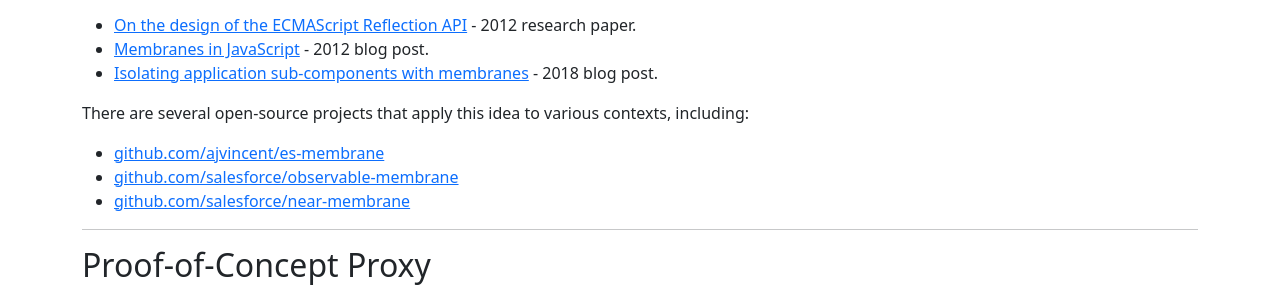
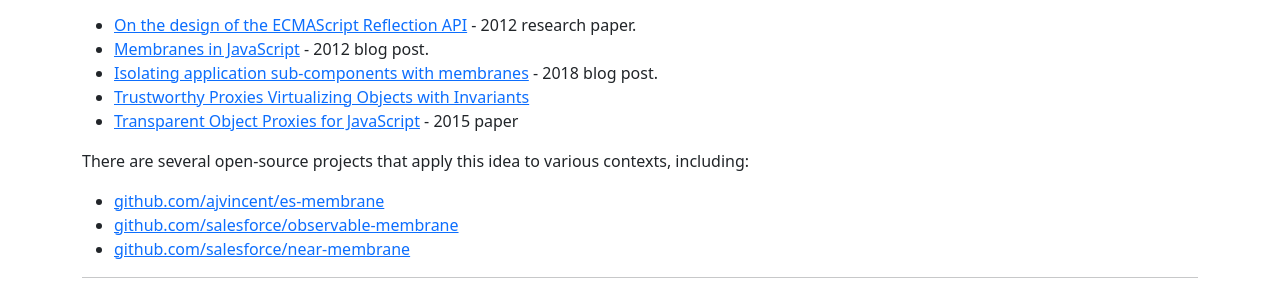
Before and after one commit to astegmaier/playground-iframe-membranes, a plain HTML site: page index.html in a window 1280 px wide. Shown: the part 525-812 px from the top of the page. Drawn offline with nearby package versions, Linux system fonts and the light colour scheme.

Commit message:
More links.

```diff
--- a/index.html
+++ b/index.html
@@ -105,6 +105,12 @@
         </li>
         <li><a href="https://tvcutsem.github.io/js-membranes">Membranes in JavaScript</a> - 2012 blog post.</li>
         <li><a href="https://tvcutsem.github.io/membranes">Isolating application sub-components with membranes</a> - 2018 blog post.</li>
+        <li>
+          <a href="https://static.googleusercontent.com/media/research.google.com/en//pubs/archive/40736.pdf"
+            >Trustworthy Proxies Virtualizing Objects with Invariants</a
+          >
+        </li>
+        <li><a href="https://sankhs.com/static/tproxy-ecoop15.pdf">Transparent Object Proxies for JavaScript</a> - 2015 paper</li>
       </ul>
       <p>There are several open-source projects that apply this idea to various contexts, including:</p>
       <ul>
```
